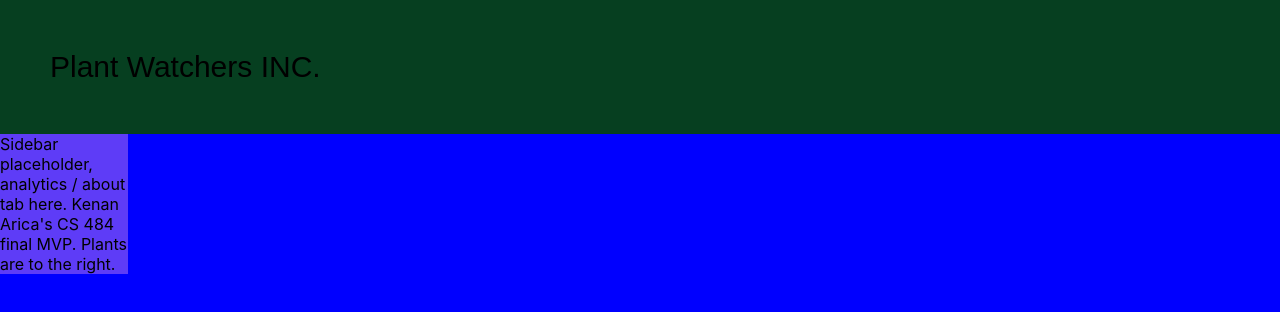
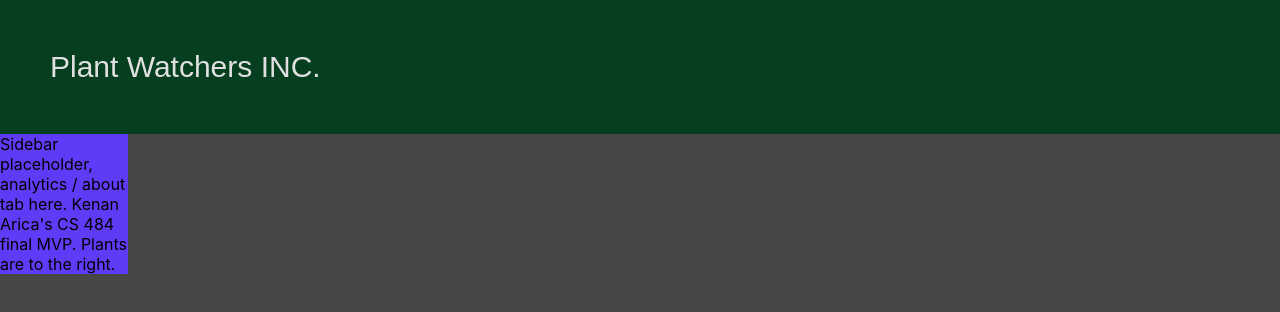
Before and after one commit to ckclassrooms/final-project-proposal-plant-goblins, a React (Create React App) app: page / in a window 1280 px wide. Shown: the top 312 px of the page. Built offline with nearby package versions, Linux system fonts and the light colour scheme; no server answers; the database is empty.

Commit message:
updating css so it's less bad

```diff
--- a/src/index.css
+++ b/src/index.css
@@ -5,7 +5,7 @@ body {
     sans-serif;
   -webkit-font-smoothing: antialiased;
   -moz-osx-font-smoothing: grayscale;
-  background-color: blue;
+  background-color: rgb(70, 70, 70);
 }
 
 code {
@@ -17,7 +17,7 @@ code {
   padding: 50px;
   text-align: left;
   background-color: #063f20;
-  color: #000000;
+  color: #e0e0e0;
   font-size: 30px;
   font-family: 'Arial Bold', sans-serif;
 }
```
